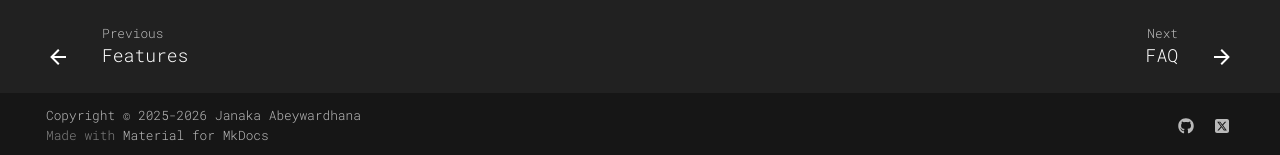
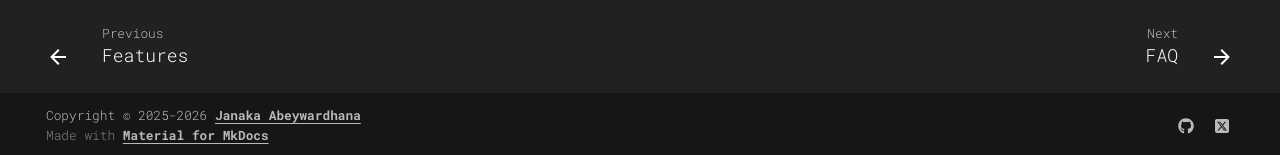
Before and after one commit to janaka/easyrunner-docs, an MkDocs documentation site: the page built from docs/pricing.md, in a window 1280 px wide and 1400 px high, scrolled down 1376 px. Shown: the part 1242-1397 px from the top of the window. Built offline with MkDocs 1.6.1 and Material for MkDocs 9.7.7, drawn with Linux system fonts in a browser that asks for light colours; some web fonts are replaced.

Commit message:
style(copyright): enhance footer link visibility and dark mode text

```diff
--- a/docs/stylesheets/extra.css
+++ b/docs/stylesheets/extra.css
@@ -47,3 +47,24 @@ div.md-header__title > div > div:nth-child(1) > span {
 [data-md-color-scheme="slate"] .md-typeset .grid.cards > ul > li {
     background-color: #1d1d1dff !important;
 }
+
+/* Make the footer copyright link obviously a link */
+.md-copyright a {
+  color: var(--md-primary-fg-color);
+  font-weight: 600;
+  text-decoration: underline;
+  text-underline-offset: 0.2em;
+}
+
+.md-copyright a:hover,
+.md-copyright a:focus {
+  color: var(--md-primary-fg-color--light);
+  text-decoration: underline;
+}
+
+/* Make strong/bold text pop more in dark mode */
+[data-md-color-scheme="slate"] .md-typeset strong,
+[data-md-color-scheme="slate"] .md-typeset b {
+  color: var(--md-default-fg-color);
+  font-weight: 700;
+}
```
